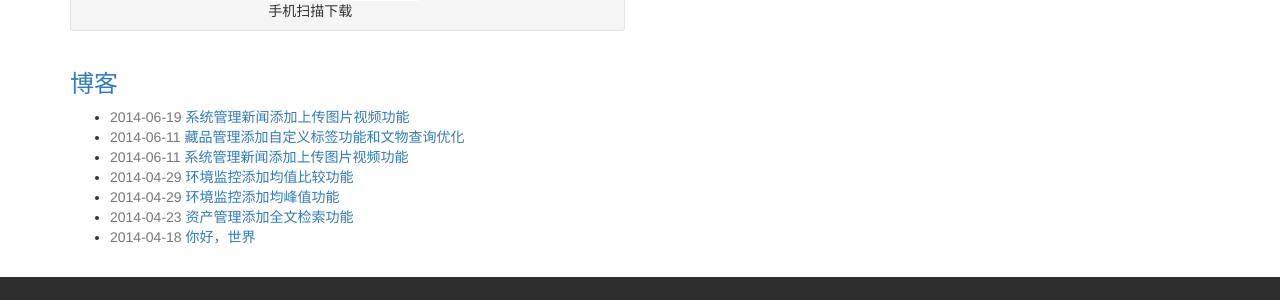
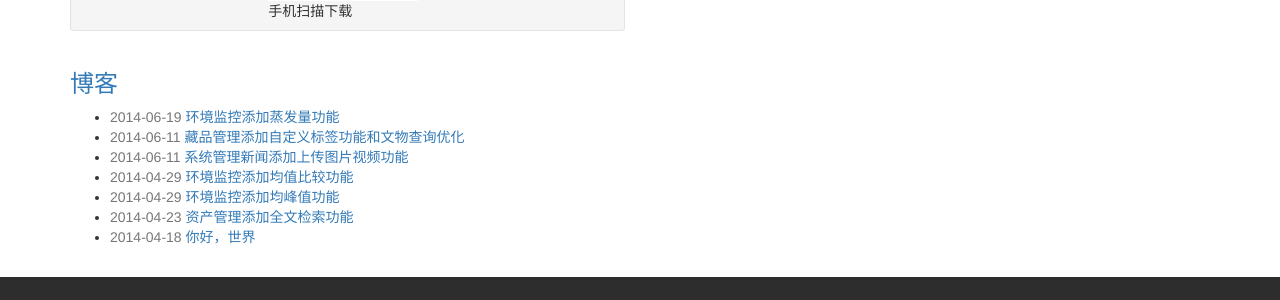
Before and after one commit to microwise-system/products, a Jekyll site: the page built from index.html, in a window 1280 px wide. Shown: the part 567-867 px from the top of the page. Built offline with Jekyll 4.4.1, drawn with Linux system fonts in a browser that asks for light colours; nearby versions of some CDN libraries; Markdown is read by kramdown in place of the engine named in the settings; some of the changed lines change nothing that is shown.

Commit message:
Changes to be committed:

```diff
--- a/_posts/2014-06-19-blueplant-evaporation.markdown
+++ b/_posts/2014-06-19-blueplant-evaporation.markdown
@@ -1,10 +1,10 @@
 ---
 layout: post
-title:  "系统管理新闻添加上传图片视频功能"
+title:  "环境监控添加蒸发量功能"
 categories: galaxy
 author: "许月希"
 ---
 
-在系统管理的新闻功能中添加上传图片和视频的功能，可以支持网络图片，网络视频，上传图片和上传视频功能，视频格式推荐swf格式
+在环境监控中添加了蒸发量的功能，可以以年，月，自定义时间段查询统计的蒸发量，同时会显示，近一天，近一周，近一月，近三月，近半年，近一年的蒸发量
 
-![]({{site.mirror_url}}/assets/uploads/2014-06-11-blackhole-addPost-view.jpg)
+![]({{site.mirror_url}}/assets/uploads/2014-06-19-blueplant-evaporation.jpg)
```
